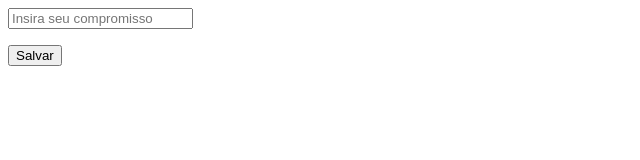
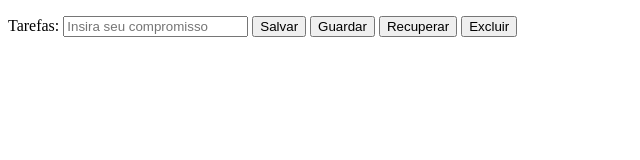
Before and after one commit to MarcioAdamec/JavaScriptTestesGIT, a plain HTML site: page index.html in a window 1280 px wide. Shown: the whole page, without its empty margins (0-640 px from the left). Drawn offline with Linux system fonts and the light colour scheme.

Commit message:
voltando 0.0.1

```diff
--- a/index.html
+++ b/index.html
@@ -7,15 +7,39 @@
     <body>
 
         <script src="scripts/script.js"></script>
+        <p>Tarefas:
+            <input class="inputClass" id="idInput" placeholder="Insira seu compromisso" />
 
-        <input class="inputClass" id="idInput" placeholder="Insira seu compromisso" />
+            <button class="buttonClassSalvar" onclick="
+
+                salvarCompromisso();
+
+            " >Salvar</button>
+
+            <button class="buttonClassGuardar"  onclick="
+
+                guardarItems();
+
+            " >Guardar</button>
+
+            <button class="buttonClassRecuperar" onclick="
+
+                recuperarItems();
+
+            " >Recuperar</button>
+
+            <button class="buttonClassApagaRepository" onclick="
+
+                apagarRepository();
+
+            " >Excluir</button>
+
+
+        </p>
         <p></p>
-        <button class="buttonClassSalvar" onclick="
 
-            salvarCompromisso();
 
-        " >Salvar</button>
-
+        <p id="pExibe"></p>
 
     </body>
 
--- a/scripts/script.js
+++ b/scripts/script.js
@@ -1,8 +1,49 @@
 
+let Tarefas = [];
 
 function salvarCompromisso(){
 
+    var CompromissInput = document.getElementById("idInput").value;
 
+    Tarefas.push(CompromissInput);
+
+    exibirTarefas();
+
+}
+
+function exibirTarefas(){
+
+    let items = '';
+
+    Tarefas.forEach(element => {
+
+         items += `${element} ` + "<p></p>"   ;
+
+    });
+
+    document.getElementById("pExibe").innerHTML = items;
+
+}
+
+function guardarItems(){
+
+        const arquivo = JSON.stringify(Tarefas);
+        localStorage.setItem("Repository", arquivo);
 
 
 }
+
+function recuperarItems(){
+
+    let itemsRecuperados = localStorage.getItem("Repository");
+
+    console.log(itemsRecuperados);
+
+}
+
+function  apagarRepository(){
+
+    localStorage.clear();
+
+
+}
```
